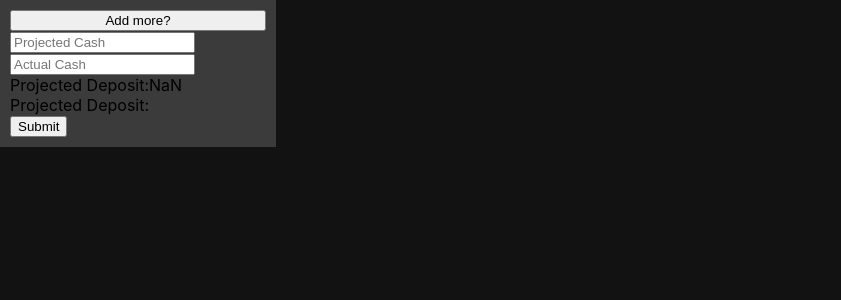
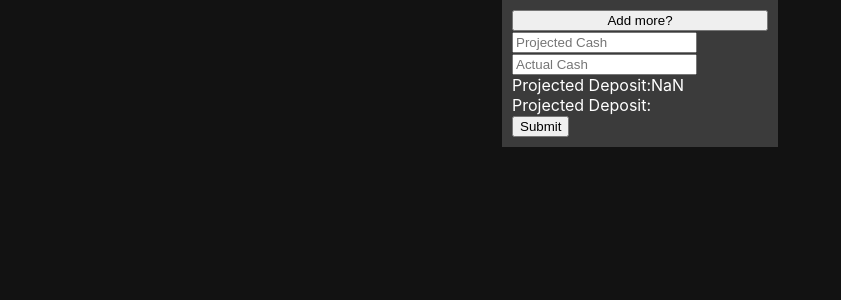
Before and after one commit to Enrikes/McD-Deposit, a React (Create React App) app: page / in a window 1280 px wide. Shown: the top 300 px of the page, without its empty margins (0-841 px from the left). Built offline with nearby package versions, Linux system fonts and the light colour scheme.

Commit message:
Chore: Centered element.

```diff
--- a/src/App.css
+++ b/src/App.css
@@ -7,4 +7,8 @@ body {
   width: 20%;
   background-color: #3b3b3b;
   padding: 10px;
+  margin: 0 auto;
 }
+.total {
+  color: white;
+}
```
